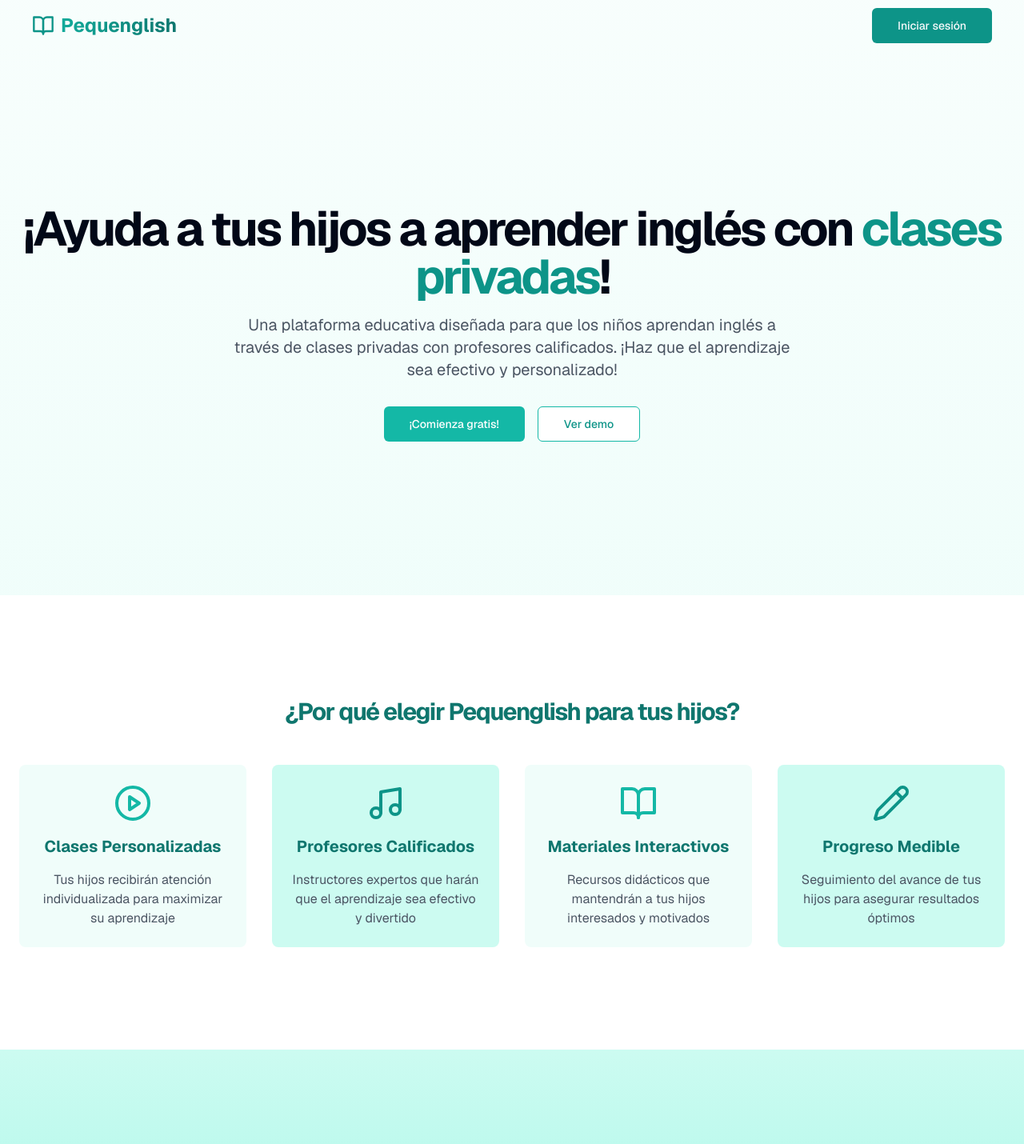
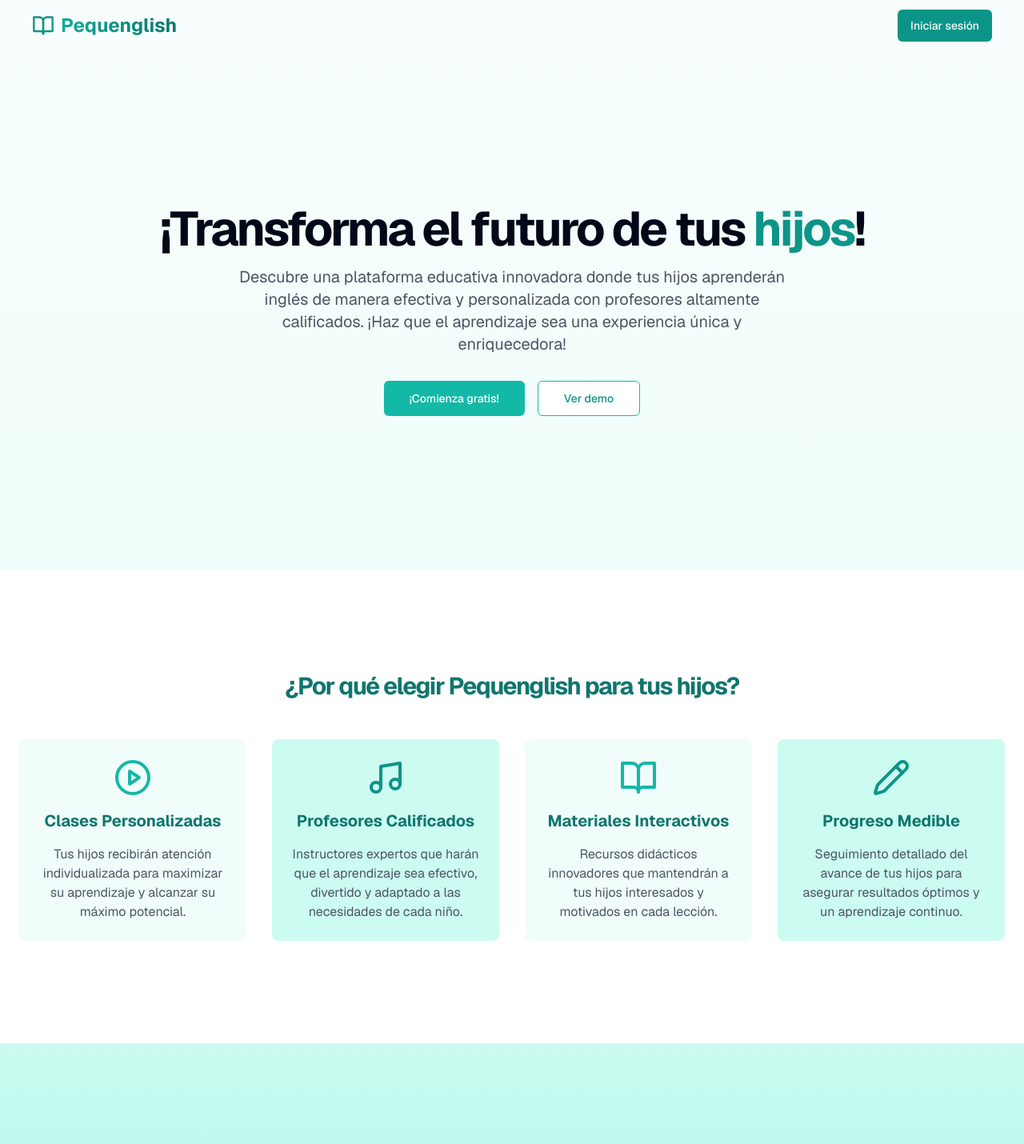
Before and after one commit to astrxnomo/pequenglish, a Next.js app: page / in a window 1280 px wide. Shown: the top 1430 px of the page at 80% size. Built offline with nearby package versions, Linux system fonts and the light colour scheme; no server answers.

Commit message:
revise homepage content for clarity and engagement; enhance descriptions of personalized classes and learning benefits

```diff
--- a/app/page.tsx
+++ b/app/page.tsx
@@ -10,11 +10,11 @@ export default function Index () {
           <div className="flex flex-col items-center space-y-8 text-center">
             <div className="space-y-4">
               <h1 className="text-4xl font-bold tracking-tighter sm:text-5xl md:text-6xl">
-                ¡Ayuda a tus hijos a aprender inglés con
-                <span className="text-teal-600"> clases privadas</span>!
+                ¡Transforma el futuro de tus
+                <span className="text-teal-600"> hijos</span>!
               </h1>
               <p className="mx-auto max-w-[700px] text-gray-600 md:text-xl">
-                Una plataforma educativa diseñada para que los niños aprendan inglés a través de clases privadas con profesores calificados. ¡Haz que el aprendizaje sea efectivo y personalizado!
+                Descubre una plataforma educativa innovadora donde tus hijos aprenderán inglés de manera efectiva y personalizada con profesores altamente calificados. ¡Haz que el aprendizaje sea una experiencia única y enriquecedora!
               </p>
             </div>
             <div className="space-x-4">
@@ -37,22 +37,22 @@ export default function Index () {
             <div className="flex flex-col items-center space-y-4 p-6 bg-teal-50 rounded-lg">
               <PlayCircle className="w-12 h-12 text-teal-500" />
               <h3 className="text-xl font-bold text-teal-700">Clases Personalizadas</h3>
-              <p className="text-center text-gray-600">Tus hijos recibirán atención individualizada para maximizar su aprendizaje</p>
+              <p className="text-center text-gray-600">Tus hijos recibirán atención individualizada para maximizar su aprendizaje y alcanzar su máximo potencial.</p>
             </div>
             <div className="flex flex-col items-center space-y-4 p-6 bg-teal-100 rounded-lg">
               <Music className="w-12 h-12 text-teal-600" />
               <h3 className="text-xl font-bold text-teal-700">Profesores Calificados</h3>
-              <p className="text-center text-gray-600">Instructores expertos que harán que el aprendizaje sea efectivo y divertido</p>
+              <p className="text-center text-gray-600">Instructores expertos que harán que el aprendizaje sea efectivo, divertido y adaptado a las necesidades de cada niño.</p>
             </div>
             <div className="flex flex-col items-center space-y-4 p-6 bg-teal-50 rounded-lg">
               <BookOpen className="w-12 h-12 text-teal-500" />
               <h3 className="text-xl font-bold text-teal-700">Materiales Interactivos</h3>
-              <p className="text-center text-gray-600">Recursos didácticos que mantendrán a tus hijos interesados y motivados</p>
+              <p className="text-center text-gray-600">Recursos didácticos innovadores que mantendrán a tus hijos interesados y motivados en cada lección.</p>
             </div>
             <div className="flex flex-col items-center space-y-4 p-6 bg-teal-100 rounded-lg">
               <Pencil className="w-12 h-12 text-teal-600" />
               <h3 className="text-xl font-bold text-teal-700">Progreso Medible</h3>
-              <p className="text-center text-gray-600">Seguimiento del avance de tus hijos para asegurar resultados óptimos</p>
+              <p className="text-center text-gray-600">Seguimiento detallado del avance de tus hijos para asegurar resultados óptimos y un aprendizaje continuo.</p>
             </div>
           </div>
         </div>
@@ -65,7 +65,7 @@ export default function Index () {
                 ¡Únete a nuestra comunidad de pequeños aprendices!
               </h2>
               <p className="mx-auto max-w-[600px] text-gray-600 md:text-xl">
-                Miles de niños ya están aprendiendo inglés de forma efectiva con Pequenglish. ¡Dales a tus hijos la ventaja de aprender un nuevo idioma con clases privadas!
+                Miles de niños ya están aprendiendo inglés de forma efectiva con Pequenglish. ¡Dales a tus hijos la ventaja de aprender un nuevo idioma con clases privadas y personalizadas!
               </p>
             </div>
             <Button className="bg-teal-500 hover:bg-teal-600 text-white" size="lg" asChild>
--- a/components/header.tsx
+++ b/components/header.tsx
@@ -28,7 +28,7 @@ export default async function Header () {
                 <AuthenticatedNav />
                 )
               : (
-                <Button asChild className="bg-teal-600 hover:bg-teal-700" size="lg">
+                <Button asChild className="bg-teal-600 hover:bg-teal-700">
                   <Link href="/login">Iniciar sesión</Link>
                 </Button>
                 )
```
